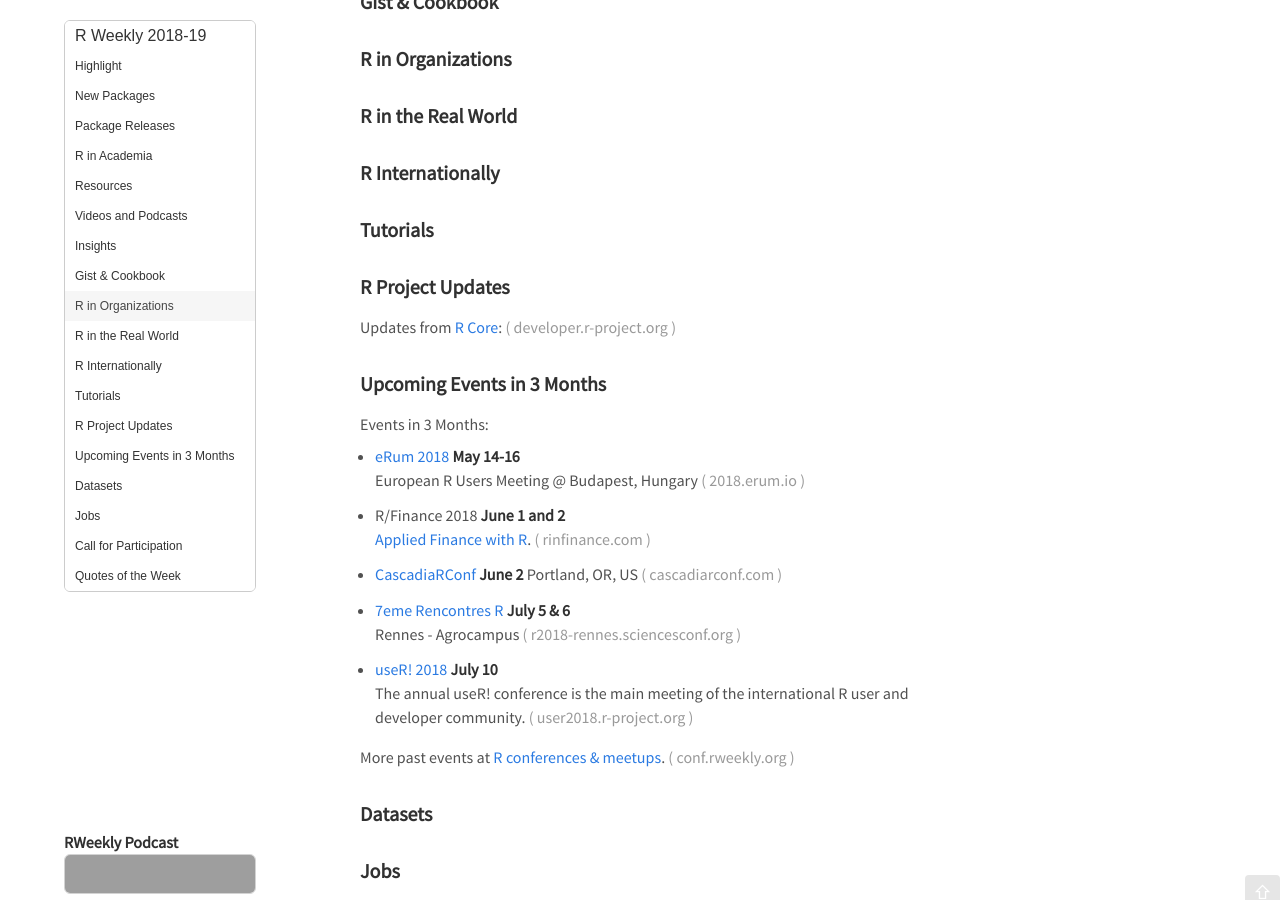
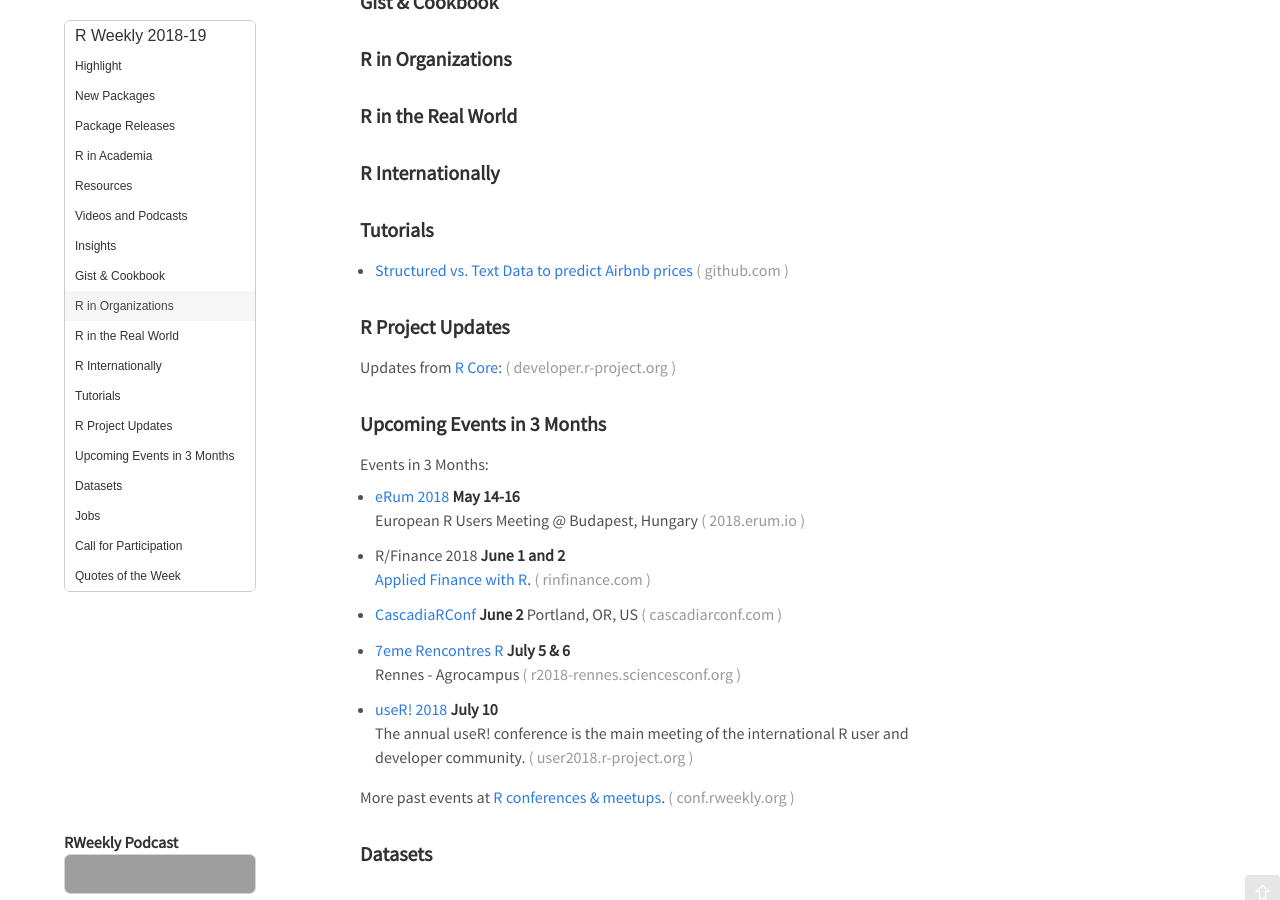
Before and after one commit to rweekly/rweekly.org, a Jekyll site: the page built from draft.md, in a window 1280 px wide and 900 px high, scrolled down 742 px. Built offline with Jekyll 4.4.1, drawn with Linux system fonts in a browser that asks for light colours; emoji names are drawn with the system emoji font; comment, search, counter and statistics services are not loaded; grey boxes are pictures that could not be loaded.

Commit message:
add my project (#286)

```diff
--- a/draft.md
+++ b/draft.md
@@ -71,6 +71,8 @@
 
 
 
++ [Structured vs. Text Data to predict Airbnb prices](https://github.com/franziloew/airbnb_textmining)
+
 <!--<div class="post-more-begin"></div><div class="post-more-end"></div>-->
 
 ###  R Project Updates
```
